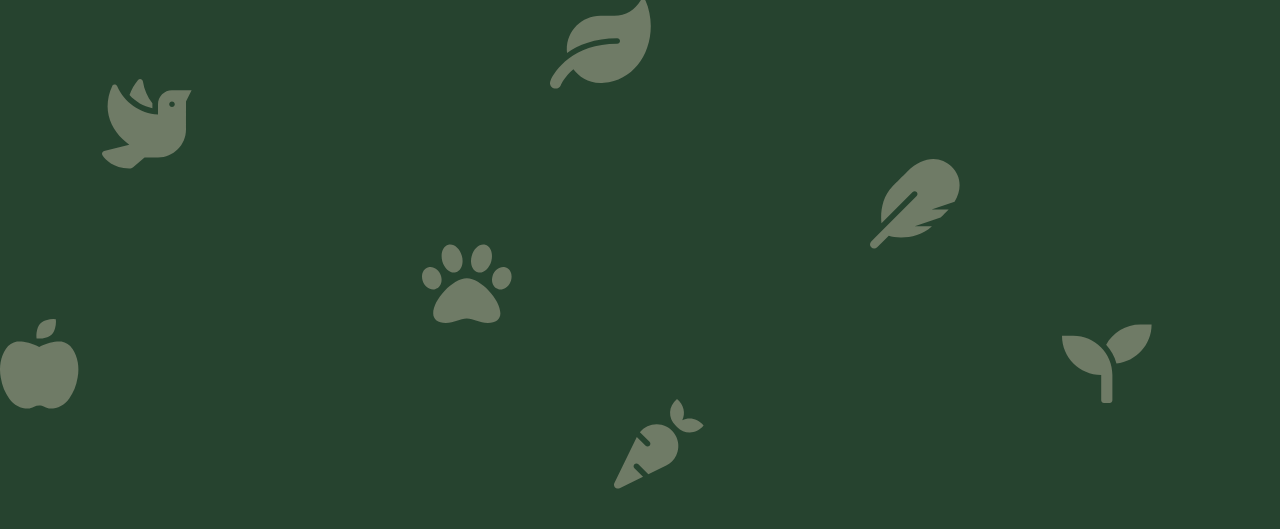
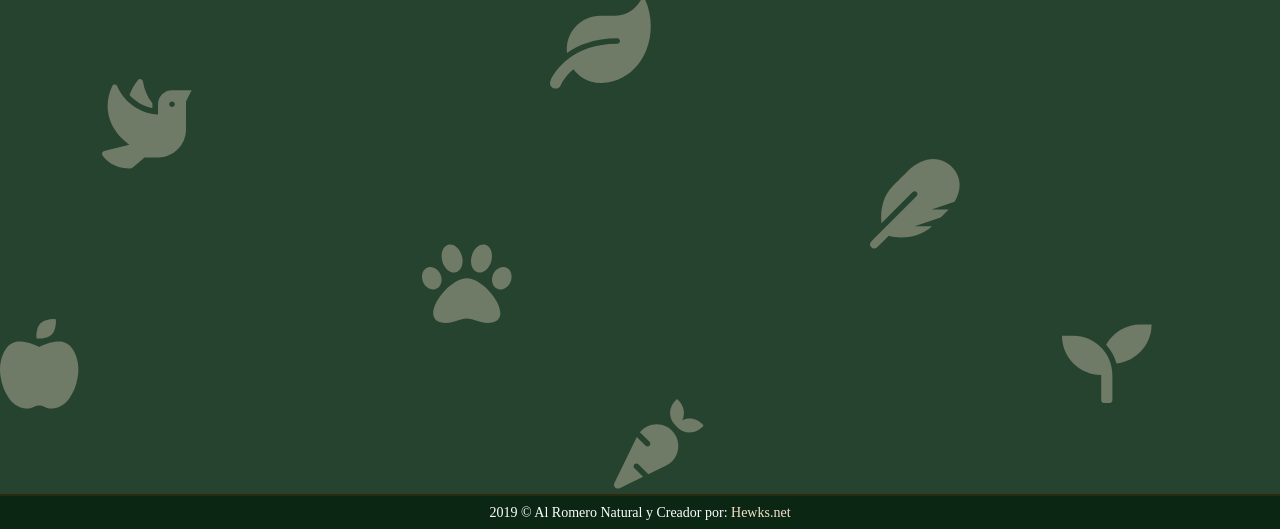
Before and after one commit to hewks/AlRomeroNatural, a CodeIgniter app: page /database/ in a window 1280 px wide. Shown: the part 271-800 px from the top of the page. Run offline with CodeIgniter, Linux system fonts and the light colour scheme; some libraries are stand-ins or nearby versions.

Commit message:
Add footer

```diff
--- a/application/views/pages/layout/footer.php
+++ b/application/views/pages/layout/footer.php
@@ -1,3 +1,10 @@
+</div>
+<!-- //Section Container -->
+
+<footer class="hw-footer">
+    <span href="#">2019 &copy; Al Romero Natural y Creador por: <a href="https://www.hewks.net">Hewks.net</a></span>
+</footer>
+
 <i class="hw-bg-icon hw-bg-icon-1 fab fa-pagelines"></i>
 <i class="hw-bg-icon hw-bg-icon-2 fab fa-canadian-maple-leaf"></i>
 <i class="hw-bg-icon hw-bg-icon-3 fas fa-tree"></i>
--- a/application/views/pages/layout/header.php
+++ b/application/views/pages/layout/header.php
@@ -53,9 +53,9 @@
                 <a href="#" class="hw-header-link">Jabones</a>
                 <a href="#" class="hw-header-link">Ingreso</a>
                 <a href="#" class="hw-header-link">Registro</a>
-                <a id="hw-navigation-toggler" class="hw-header-brand">
+                <div id="hw-navigation-toggler" class="hw-header-brand">
                     <h1>Al Romero Natural</h1>
-                </a>
+                </div>
                 <a href="#" class="hw-header-link">Nosotros</a>
                 <a href="#" class="hw-header-link">Contacto</a>
                 <a href="#" class="hw-header-link">Mapa</a>
@@ -87,3 +87,6 @@
 
         </div>
         <!-- //Navigation -->
+
+        <!-- Section Container -->
+        <div class="hw-section-container">
--- a/assets/css/layout.css
+++ b/assets/css/layout.css
@@ -24,57 +24,57 @@ General Styles
     position: absolute;
 }
 
-.hw-bg-icon.hw-bg-icon-1{
+.hw-bg-icon.hw-bg-icon-1 {
     top: calc(15vh - 7vw);
     left: calc(10vw - 7vw);
 }
 
-.hw-bg-icon.hw-bg-icon-2{
+.hw-bg-icon.hw-bg-icon-2 {
     top: calc(32vh - 7vw);
     left: calc(25vw - 7vw);
 }
 
-.hw-bg-icon.hw-bg-icon-3{
+.hw-bg-icon.hw-bg-icon-3 {
     top: calc(20vh - 7vw);
     left: calc(65vw - 7vw);
 }
 
-.hw-bg-icon.hw-bg-icon-4{
+.hw-bg-icon.hw-bg-icon-4 {
     top: calc(45vh - 7vw);
     left: calc(50vw - 7vw);
 }
 
-.hw-bg-icon.hw-bg-icon-5{
+.hw-bg-icon.hw-bg-icon-5 {
     top: calc(55vh - 7vw);
     left: calc(15vw - 7vw);
 }
 
-.hw-bg-icon.hw-bg-icon-6{
+.hw-bg-icon.hw-bg-icon-6 {
     top: calc(65vh - 7vw);
     left: calc(75vw - 7vw);
 }
 
-.hw-bg-icon.hw-bg-icon-7{
+.hw-bg-icon.hw-bg-icon-7 {
     top: calc(75vh - 7vw);
     left: calc(40vw - 7vw);
 }
 
-.hw-bg-icon.hw-bg-icon-8{
+.hw-bg-icon.hw-bg-icon-8 {
     top: calc(85vh - 7vw);
     left: calc(7vw - 7vw);
 }
 
-.hw-bg-icon.hw-bg-icon-9{
+.hw-bg-icon.hw-bg-icon-9 {
     top: calc(95vh - 7vw);
     left: calc(55vw - 7vw);
 }
 
-.hw-bg-icon.hw-bg-icon-10{
+.hw-bg-icon.hw-bg-icon-10 {
     top: calc(25vh - 7vw);
     left: calc(90vw - 7vw);
 }
 
-.hw-bg-icon.hw-bg-icon-11{
+.hw-bg-icon.hw-bg-icon-11 {
     top: calc(85vh - 7vw);
     left: calc(90vw - 7vw);
 }
@@ -148,7 +148,6 @@ Navigation Styles
         display: block;
     }
 }
-
 
 /* Sidebar */
 
@@ -227,3 +226,17 @@ Navigation Styles
         display: none;
     }
 }
+
+/* ///////////////////////////////////////////////
+Footer Styles
+/////////////////////////////////////////////// */
+
+.hw-footer {
+    color: white;
+    background-color: rgb(11, 39, 20);
+    border-top: 2px solid rgba(86, 45, 11, 0.438);
+}
+
+.hw-footer>span>a {
+    color: rgb(246, 225, 203);
+}
--- a/assets/css/main.css
+++ b/assets/css/main.css
@@ -48,5 +48,39 @@ Page Styles
 }
 
 /* ///////////////////////////////////////////////
-Navigation Styles
+Section Styles
 /////////////////////////////////////////////// */
+
+.hw-section-container {
+    height: 100vh;
+    width: 100%;
+    overflow: auto;
+}
+
+/* ///////////////////////////////////////////////
+Footer Styles
+/////////////////////////////////////////////// */
+
+.hw-footer {
+    position: absolute;
+    width: 100%;
+    height: 35px;
+    bottom: 0;
+    left: 0;
+    display: flex;
+    justify-content: center;
+    align-items: center;
+    font-size: 10px;
+}
+
+@media screen and (min-width: 360px) {
+    .hw-footer {
+        font-size: 12px;
+    }
+}
+
+@media screen and (min-width: 500px) {
+    .hw-footer {
+        font-size: 14px;
+    }
+}
```
